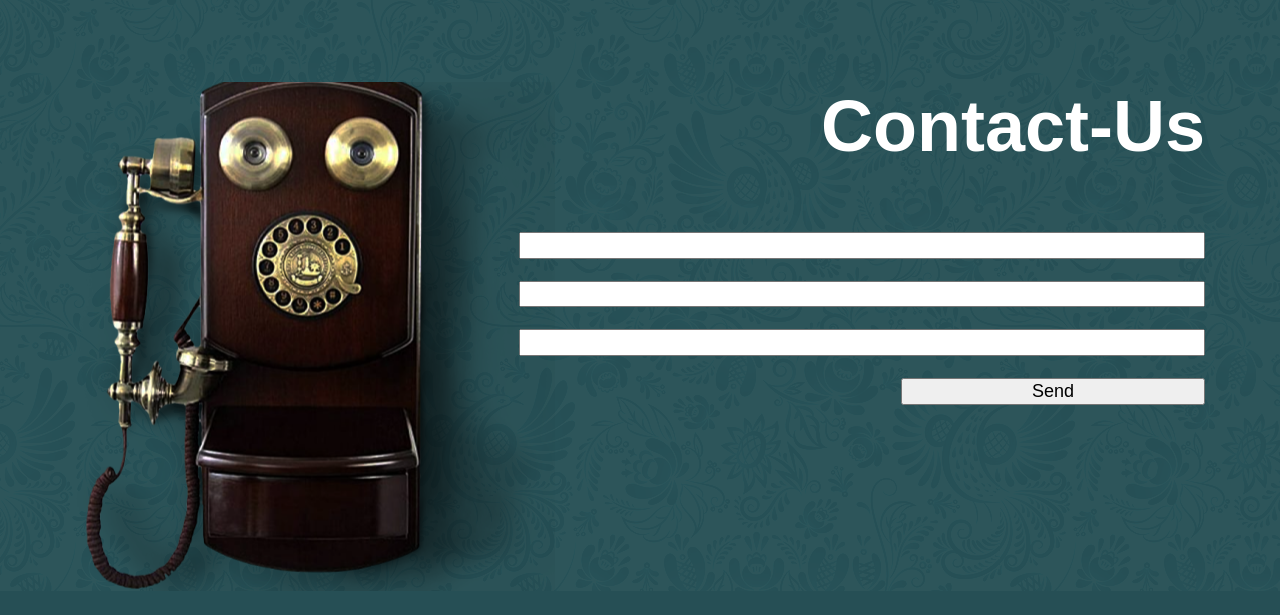
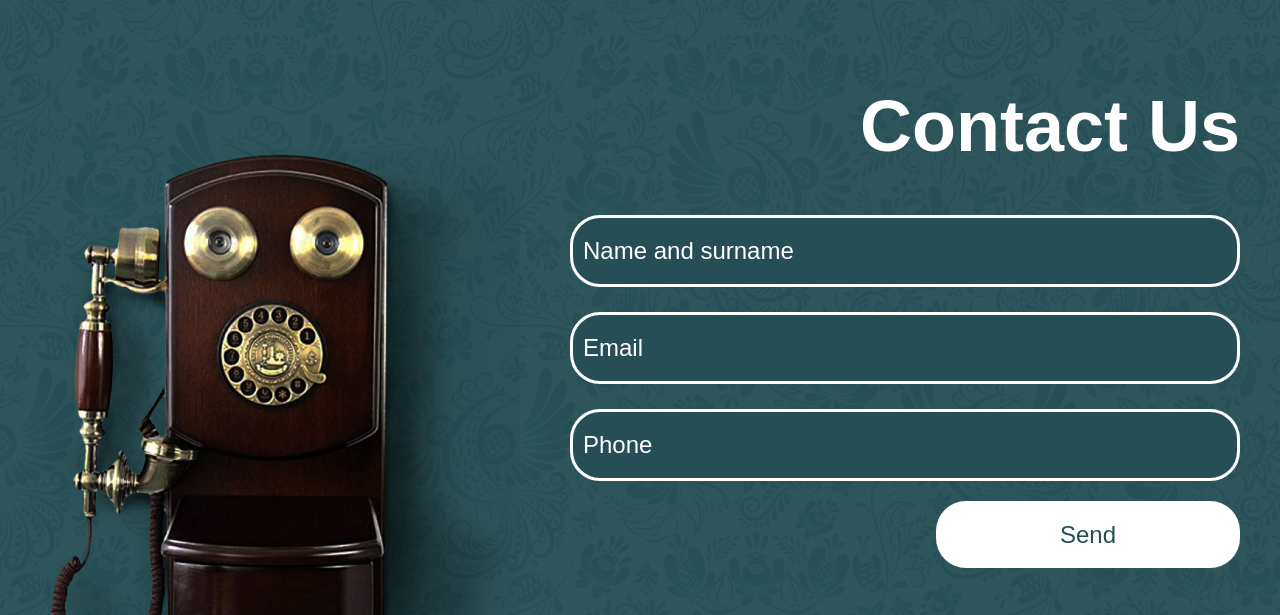
Before and after one commit to Evgeniy-Goncharov/key-to-russia, a website: page source/tours-list.html in a window 1280 px wide. Shown: the part 4769-5384 px from the top of the page. Drawn offline with Linux system fonts and the light colour scheme; a web font is replaced by a local one.

Commit message:
Добавляет правки на страницу tours-list

```diff
--- a/source/less/blocks/front-page/contacts.less
+++ b/source/less/blocks/front-page/contacts.less
@@ -1,5 +1,5 @@
-.contacts-section {
-  max-width: 1130px;
+.contacts {
+  max-width: 1200px;
   margin: 0 auto;
   display: flex;
   flex-direction: column;
@@ -12,7 +12,7 @@
 }
 
 .contacts__heading {
-  margin-bottom: 62px;
+  margin-bottom: 20px;
 
   @media (max-width: 850px) {
     font-size: 50px;
@@ -26,11 +26,13 @@
   }
 }
 
-.user__info {
+.contacts__form {
   display: flex;
   flex-direction: column;
   align-items: flex-end;
-  margin-bottom: 186px;
+  margin-bottom: 202px;
+  width: 100%;
+  max-width: 670px;
 
   @media (max-width: 750px) {
     width: 100%;
@@ -38,27 +40,9 @@
   }
 }
 
-.user__info label {
-  @media (max-width: 750px) {
-    width: 100%;
-  }
-}
-
-.user__info input {
-  width: 678px;
-  margin-bottom: 22px;
-
-  &::placeholder {
-    color: @basic-white;
-  }
-
-  @media (max-width: 750px) {
-    width: 100%;
-  }
-}
-
-.submit-button {
+.contacts__submit-button {
   width: 304px;
+  margin-top: 20px;
 
   @media (max-width: 750px) {
     width: 100%;
--- a/source/less/elements/label.less
+++ b/source/less/elements/label.less
@@ -115,5 +115,10 @@
       background-color: @basic-green;
       color: @basic-white;
     }
+
+    select::placeholder,
+    input::placeholder {
+      color: @basic-white;
+    }
   }
 }
--- a/source/tours-list.html
+++ b/source/tours-list.html
@@ -259,7 +259,6 @@
           <h2 class="visually-hidden">?</h2>
           <ul class="tours-list__wrapper">
             <li class="tours-list__item">
-
               <article class="tour-card">
                 <picture>
                   <img class="tour-card__image" src="assets/img/tour-card/img-01--desktop.jpg"
@@ -590,24 +589,24 @@
         </li>
       </ul>
 
-      <div class="contacts-section">
-        <h2 class="contacts__heading section-heading section__heading--white">Contact-Us</h2>
-        <form class="user__info" method="POST" action="">
-          <label>
+      <div class="contacts">
+        <h2 class="contacts__heading section-heading section__heading--white">Contact Us</h2>
+        <form class="contacts__form" method="POST" action="">
+          <label class="label label--theme-green">
             <span class="visually-hidden">Name and surname</span>
             <input type="text" placeholder="Name and surname">
           </label>
 
-          <label>
+          <label class="label label--theme-green">
             <span class="visually-hidden">Email</span>
             <input type="email" placeholder="Email">
           </label>
 
-          <label>
+          <label class="label label--theme-green">
             <span class="visually-hidden">Phone</span>
             <input type="number" placeholder="Phone">
           </label>
-          <button class="submit-button" type="submit">Send</button>
+          <button class="button contacts__submit-button" type="submit">Send</button>
         </form>
       </div>
     </section>
```
Also changed, not shown: source/css/style.css, 1 other file.
